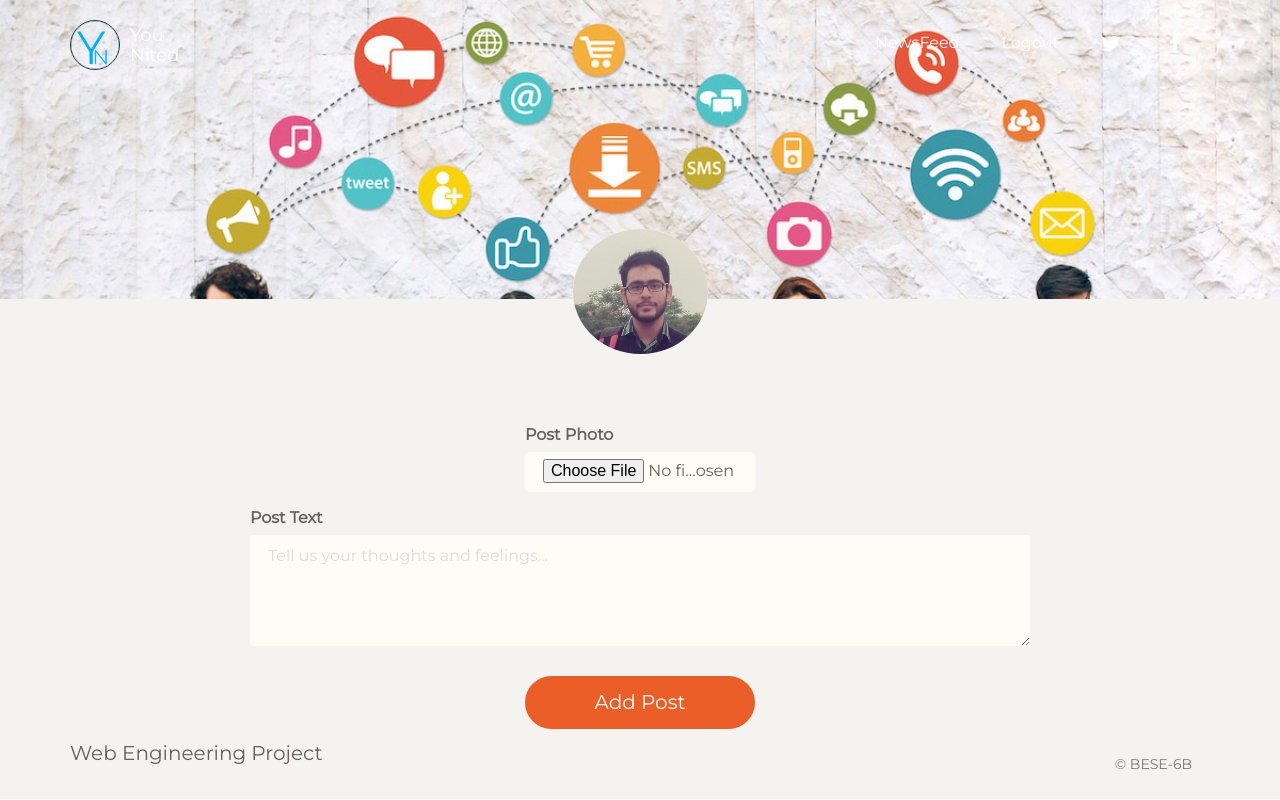
After one commit to faseihs/younited, a PHP site: page /add_post.php in a window 1280 px wide. The commit adds this page. Run offline with PHP 8.4, Linux system fonts and the light colour scheme; some libraries are stand-ins or nearby versions.

Commit message:
Added add_post.php

```diff
--- /dev/null
+++ b/add_post.css
@@ -0,0 +1,3 @@
+.section-nude{
+    background-color: #f4f3ef
+}
--- /dev/null
+++ b/add_post.php
@@ -0,0 +1,136 @@
+<!doctype html>
+<html lang="en">
+<head>
+	<meta charset="utf-8" />
+	<link rel="icon" type="image/png" href="favicon.ico">
+	<meta http-equiv="X-UA-Compatible" content="IE=edge,chrome=1" />
+
+	<title>YouNited | Add Post</title>
+
+	<meta content='width=device-width, initial-scale=1.0, maximum-scale=1.0, user-scalable=0' name='viewport' />
+    <meta name="viewport" content="width=device-width" />
+
+    <link href="bootstrap3/css/bootstrap.css" rel="stylesheet" />
+    <link href="assets/css/ct-paper.css" rel="stylesheet"/>
+    <link href="assets/css/demo.css" rel="stylesheet" />
+    <link href="assets/css/examples.css" rel="stylesheet" />
+    <link href="add_post.css" rel="stylesheet" />
+    <link href="parallax.css" rel="stylesheet" />
+
+
+    <!--     Fonts and icons     -->
+    <link href="http://maxcdn.bootstrapcdn.com/font-awesome/4.2.0/css/font-awesome.min.css" rel="stylesheet">
+    <link href='http://fonts.googleapis.com/css?family=Montserrat' rel='stylesheet' type='text/css'>
+    <link href='http://fonts.googleapis.com/css?family=Open+Sans:400,300' rel='stylesheet' type='text/css'>
+
+
+    <script src="assets/js/jquery-1.10.2.js" type="text/javascript"></script>
+    <script src="assets/js/jquery-ui-1.10.4.custom.min.js" type="text/javascript"></script>
+
+    <script src="bootstrap3/js/bootstrap.js" type="text/javascript"></script>
+    <script src="pre-loader.js" type="text/javascript"></script>
+    <!--  Plugins -->
+    <script src="assets/js/ct-paper-checkbox.js"></script>
+    <script src="assets/js/ct-paper-radio.js"></script>
+    <script src="assets/js/bootstrap-select.js"></script>
+    <script src="assets/js/bootstrap-datepicker.js"></script>
+    <script src="assets/js/ct-paper.js"></script>
+</head>
+<body>
+    <nav class="navbar navbar-ct-transparent navbar-relative " role="navigation-demo" id="register-navbar">
+      <div class="container">
+        <!-- Brand and toggle get grouped for better mobile display -->
+        <div class="navbar-header">
+          <button type="button" class="navbar-toggle" data-toggle="collapse" data-target="#navigation-example-2">
+            <span class="sr-only">Toggle navigation</span>
+            <span class="icon-bar"></span>
+            <span class="icon-bar"></span>
+            <span class="icon-bar"></span>
+          </button>
+          <div class="logo-container">
+            <div class="logo">
+                <img src="logo.png" alt="YouNited">
+            </div>
+            <div class="brand">
+                You Nited
+            </div>
+        </div>
+        </div>
+
+        <!-- Collect the nav links, forms, and other content for toggling -->
+        <div class="collapse navbar-collapse" id="navigation-example-2">
+          <ul class="nav navbar-nav navbar-right">
+            <li>
+                <a href="news_feed.php" class="btn btn-simple">NewsFeed</a>
+            </li>
+            <li>
+                <a href="login-form.php?logoutid=1" class="btn btn-simple">Logout</a>
+            </li>
+            <li>
+                <a href="#" target="_blank" class="btn btn-simple"><i class="fa fa-twitter"></i></a>
+            </li>
+            <li>
+                <a href="#" target="_blank" class="btn btn-simple"><i class="fa fa-facebook"></i></a>
+            </li>
+           </ul>
+        </div><!-- /.navbar-collapse -->
+      </div><!-- /.container-->
+    </nav>
+
+    <div class="wrapper">
+        <div class="profile-background parallax" style="background-image:url(bg.jpg);">
+        </div>
+        <div class="profile-content section-nude">
+            <div class="container">
+                <div class="row owner">
+                    <div class="col-md-2 col-md-offset-5 col-sm-4 col-sm-offset-4 col-xs-6 col-xs-offset-3 text-center">
+                        <div class="avatar">
+                            <img src="faseih1.jpg" alt="Circle Image" class="img-circle img-no-padding img-responsive">
+                        </div>
+                    </div>
+                </div>
+                <div class="row">
+                        <div class="col-md-8 col-md-offset-2">
+                            <form action="add_post.php" method="post" class="contact-form" id="add_post"  enctype="multipart/form-data">
+                            <div class="row">
+                                    <div class="col-md-4 col-md-offset-4">
+                                        <label> Post Photo </label>
+                                    <input  name="post_pic" id="post_pic" type="file" accept="image/*"  class="form-control" placeholder="Post Photo">
+                                    </div>
+                            </div>
+                            <div class="row">
+                            <label>Post Text</label>
+                            <textarea name="post_text" class="form-control" rows="4" placeholder="Tell us your thoughts and feelings..."></textarea>
+                            </div>
+
+                            <div class="row">
+                                    <div class="col-md-4 col-md-offset-4">
+                                        <button  type="submit" name="add_post" id="add_post" class="btn btn-danger btn-block btn-lg btn-fill">Add Post</button>
+                                    </div>
+                                </div>
+                            </form>
+                        </div>
+                    </div>
+            </div>
+        </div>
+    </div>
+    <footer class="footer-demo section-nude">
+        <div class="container">
+            <nav class="pull-left">
+                <ul>
+
+                    <li>
+                        <h5>Web Engineering Project</h5>
+                    </li>
+                </ul>
+            </nav>
+            <div class="copyright pull-right">
+                &copy; BESE-6B
+            </div>
+        </div>
+    </footer>
+    <script>
+
+    </script>
+    </body>
+    </html>
--- a/files/69/data.json
+++ b/files/69/data.json
@@ -1 +1 @@
-{"user_info":{"name":"Faseih ","occupation":"Student","address":"Razi-II","city":"Bahawalpur","age":"20","birthday":"1995-03-13","institute":"NUST"}}
+{"user_info":{"name":"Faseih Saad","occupation":"Student","address":"Razi-II","city":"Bahawalpur","age":"20","birthday":"1995-03-13","institute":"NUST"}}
--- /dev/null
+++ b/parallax.css
@@ -0,0 +1,13 @@
+.parallax {
+    /* The image used */
+
+
+    /* Set a specific height */
+
+
+    /* Create the parallax scrolling effect */
+    background-attachment: fixed;
+    background-position: center;
+    background-repeat: no-repeat;
+    background-size: cover;
+}
```
Also changed, not shown: edit_profile.php (+5 -4 lines), 1 other file.
